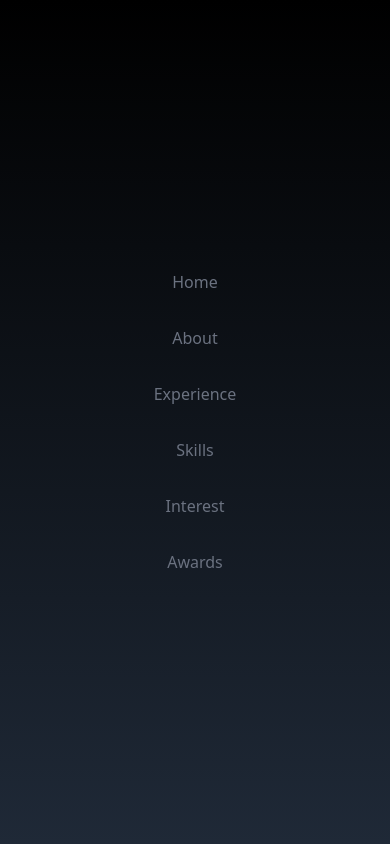
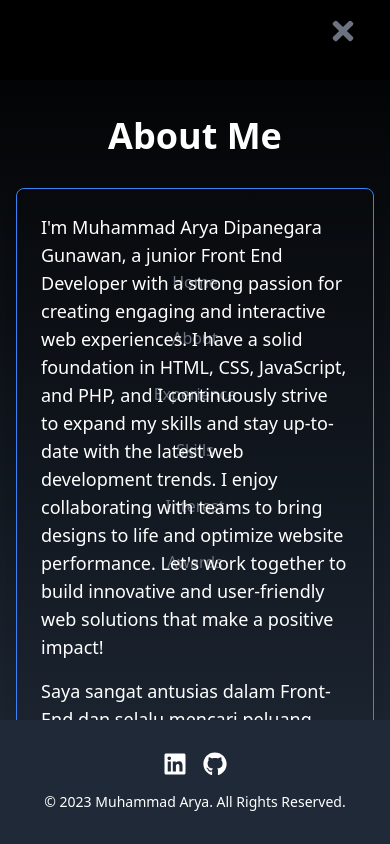
Before and after one commit to aryadipanegara/Assignment3_Hacktiv8, a React (Create React App) app: page /About in a window 390 px wide. Both pictures are taken after a click on the element 351 px from the left and 31 px from the top of the page. Shown: the top 844 px of the page. Built offline with nearby package versions, Linux system fonts and the light colour scheme.

Commit message:
hamburgermenu

```diff
--- a/src/components/About.jsx
+++ b/src/components/About.jsx
@@ -15,7 +15,7 @@ class About extends Component {
     };
 
     return (
-      <div className="bg-gradient-to-b from-black to-gray-800 min-h-screen">
+      <div className="bg-gradient-to-b from-black to-gray-800 min-h-screen pb-96">
         <div style={{ position: "relative", zIndex: 1, top: 100 }}>
           <div className="container mx-auto p-4">
             <motion.h1
--- a/src/components/Footer.jsx
+++ b/src/components/Footer.jsx
@@ -4,7 +4,7 @@ import { FaLinkedin, FaGithub } from "react-icons/fa";
 class Footer extends Component {
   render() {
     return (
-      <footer className="bg-gray-800 text-white py-8 fixed bottom-0 w-full">
+      <footer className="bg-gray-800 text-white py-8 fixed bottom-0 w-full z-50">
         <div className="container mx-auto flex flex-col items-center">
           <div className="flex space-x-4 mb-4">
             <a
--- a/src/components/NavBar.jsx
+++ b/src/components/NavBar.jsx
@@ -75,7 +75,7 @@ class NavBar extends Component {
               exit={{ opacity: 0, y: -50 }}
               transition={{ duration: 0.5 }}
             >
-              <div className="flex justify-center items-center w-full h-20 px-4 text-white bg-black fixed">
+              <div className="flex justify-center items-center w-full h-20 px-4 text-white bg-black fixed z-50">
                 <ul className="hidden md:flex space-x-4">
                   {link.map(({ id, link }) => (
                     <motion.li
@@ -106,15 +106,14 @@ class NavBar extends Component {
 
               <div
                 onClick={this.toggleNav}
-                className={`cursor-pointer pr-4 z-10 text-gray-500 fixed right-4 top-4 md:hidden ${
-                  this.state.nav ? "bg-white bg-opacity-80" : ""
-                }`}
+                className={`cursor-pointer pr-4 text-gray-500 fixed right-4 top-4 md:hidden z-100
+                `}
               >
                 {this.state.nav ? <FaTimes size={30} /> : <FaBars size={30} />}
               </div>
 
               {this.state.nav && (
-                <div className="flex flex-col justify-center items-center fixed top-0 left-0 w-full h-screen bg-gradient-to-b from-black to-gray-800 z-50">
+                <div className="flex flex-col justify-center items-center fixed top-0 left-0 w-full h-screen bg-gradient-to-b from-black to-gray-800 ">
                   <ul className="text-white">
                     {link.map(({ id, link }) => (
                       <motion.li
--- a/src/index.css
+++ b/src/index.css
@@ -27,3 +27,7 @@
   white-space: nowrap;
   animation: typing 3s steps(40, end) infinite;
 }
+
+.z-100 {
+  z-index: 1000;
+}
```
